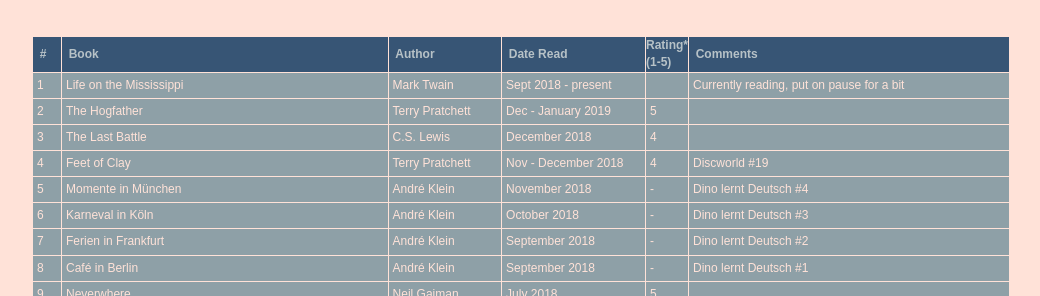
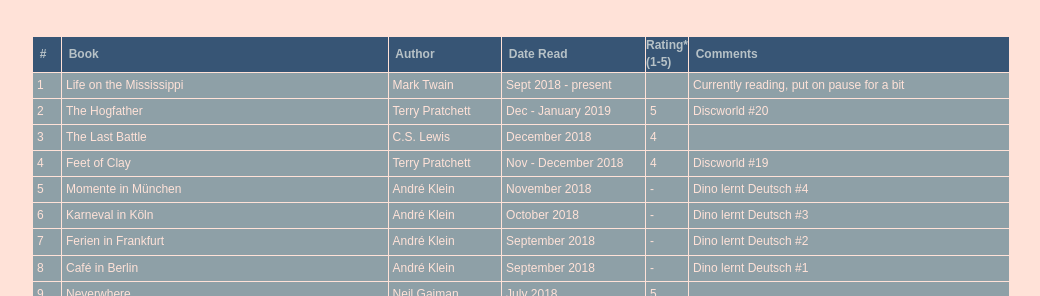
Before and after one commit to JeffSolo/jeffsolo.github.com, a Jekyll site: the page built from _posts/2015-03-30-books.md, in a window 1280 px wide and 900 px high, scrolled down 325 px. Shown: the part 156-452 px from the top of the window, without its empty margins (128-1168 px from the left). Built offline with Jekyll 4.4.1, drawn with Linux system fonts in a browser that asks for light colours; nearby versions of some CDN libraries.

Commit message:
updated books

```diff
--- a/_includes/books.html
+++ b/_includes/books.html
@@ -30,7 +30,7 @@
 </style><table class="tableizer-table sortable">
 <tr class="tableizer-firstrow fingerpointer"><th>&nbsp;&nbsp;#</th><th>&nbsp;&nbsp;Book</th><th>&nbsp;&nbsp;Author</th><th>&nbsp;&nbsp;Date Read</th><th>Rating*<br>(1-5)</th><th>&nbsp;&nbsp;Comments</th></tr>
 <tr><td>Life on the Mississippi</td><td>Mark Twain</td><td sorttable_customkey="-53">Sept 2018 - present</td><td></td><td>Currently reading, put on pause for a bit</td></tr>
-<tr><td>The Hogfather</td><td>Terry Pratchett</td><td sorttable_customkey="-52">Dec - January 2019</td><td>5</td><td></td></tr>
+<tr><td>The Hogfather</td><td>Terry Pratchett</td><td sorttable_customkey="-52">Dec - January 2019</td><td>5</td><td>Discworld #20</td></tr>
 <tr><td>The Last Battle</td><td>C.S. Lewis</td><td sorttable_customkey="-51">December 2018</td><td>4</td><td></td></tr>
 <tr><td>Feet of Clay</td><td>Terry Pratchett</td><td sorttable_customkey="-50">Nov - December 2018</td><td>4</td><td>Discworld #19</td></tr>
 <tr><td>Momente in München</td><td>André Klein</td><td sorttable_customkey="-49">November 2018</td><td>-</td><td>Dino lernt Deutsch #4</td></tr>
```
